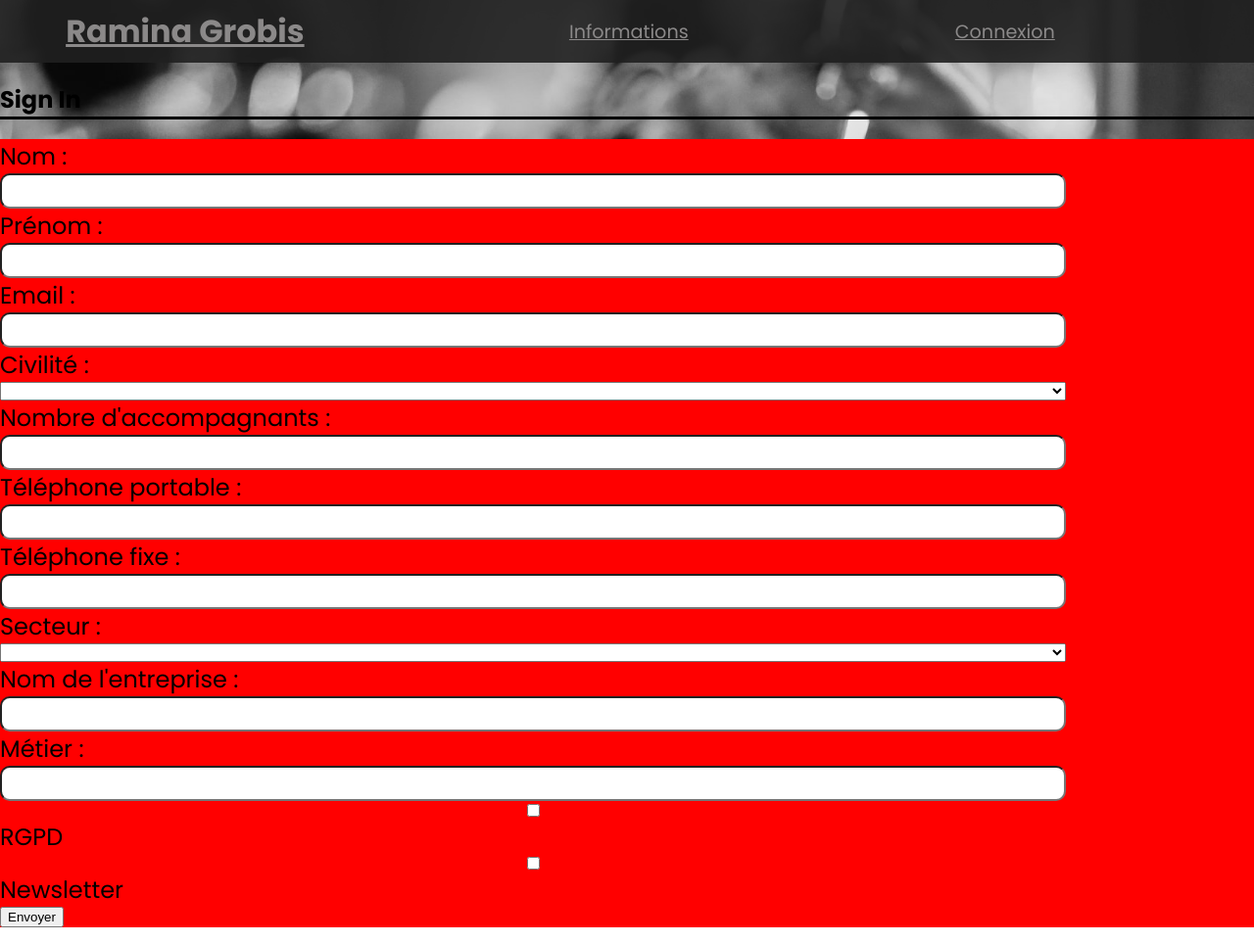
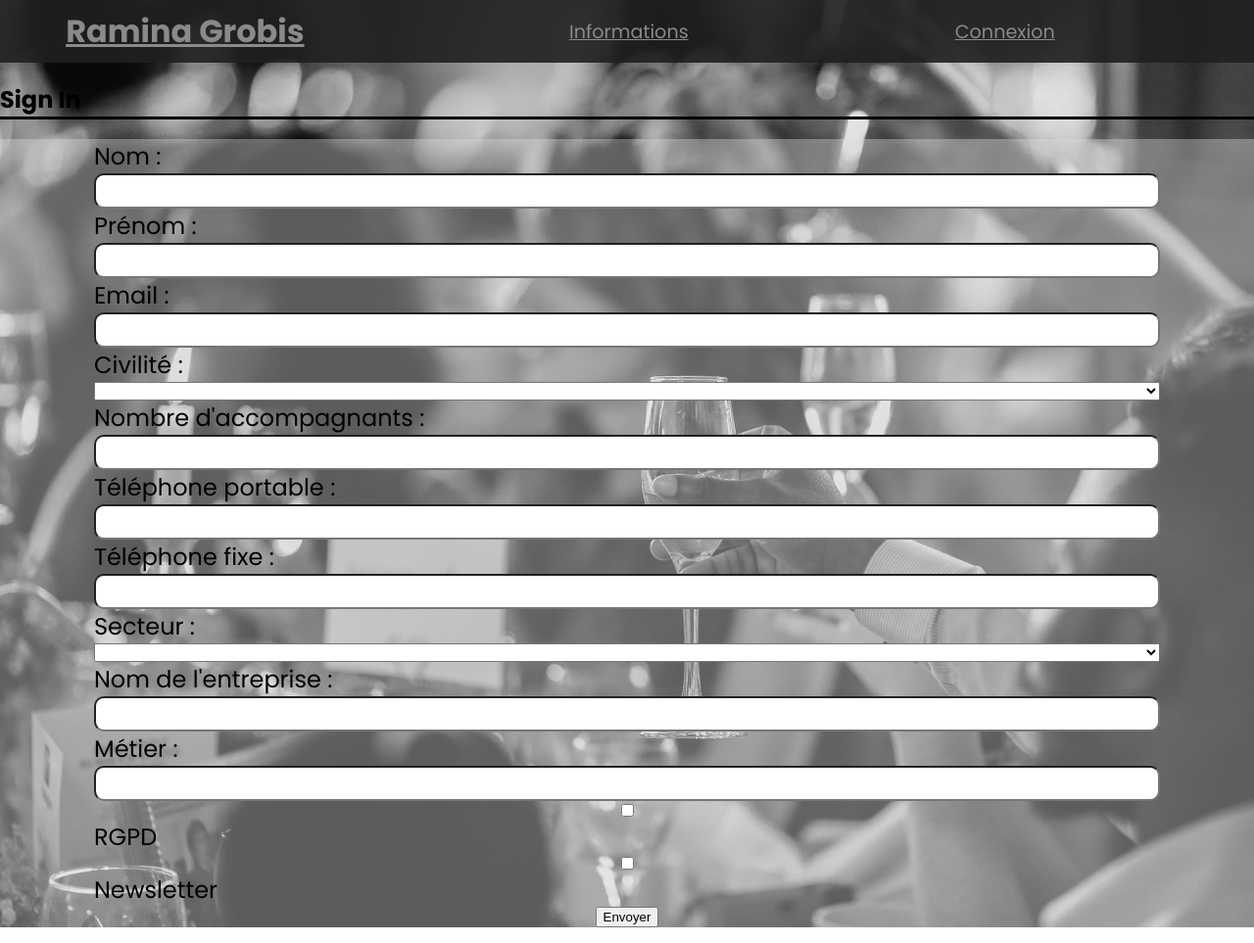
Before and after one commit to Ashriga/RaminaGrobis, a PHP site: page /creation-form.php in a window 1280 px wide. Shown: the whole page at 98% size. Run offline with PHP 8.4, Linux system fonts and the light colour scheme; lists and menus that the app fills with data are empty; some libraries are stand-ins or nearby versions.

Commit message:
Normalement c'est pas trop mal.

```diff
--- a/raminagrobis/parts_site/assets/css/style.css
+++ b/raminagrobis/parts_site/assets/css/style.css
@@ -262,6 +262,8 @@ header {
 /* -------- Formulaire création -------- */
 
 .formulaire-creation {
-    background-color: red;
-    width: 100wh;
+    background-color: rgba(218,218,218,0.4);
+    display: flex;
+    flex-direction: column;
+    align-items: center;
 }
```
